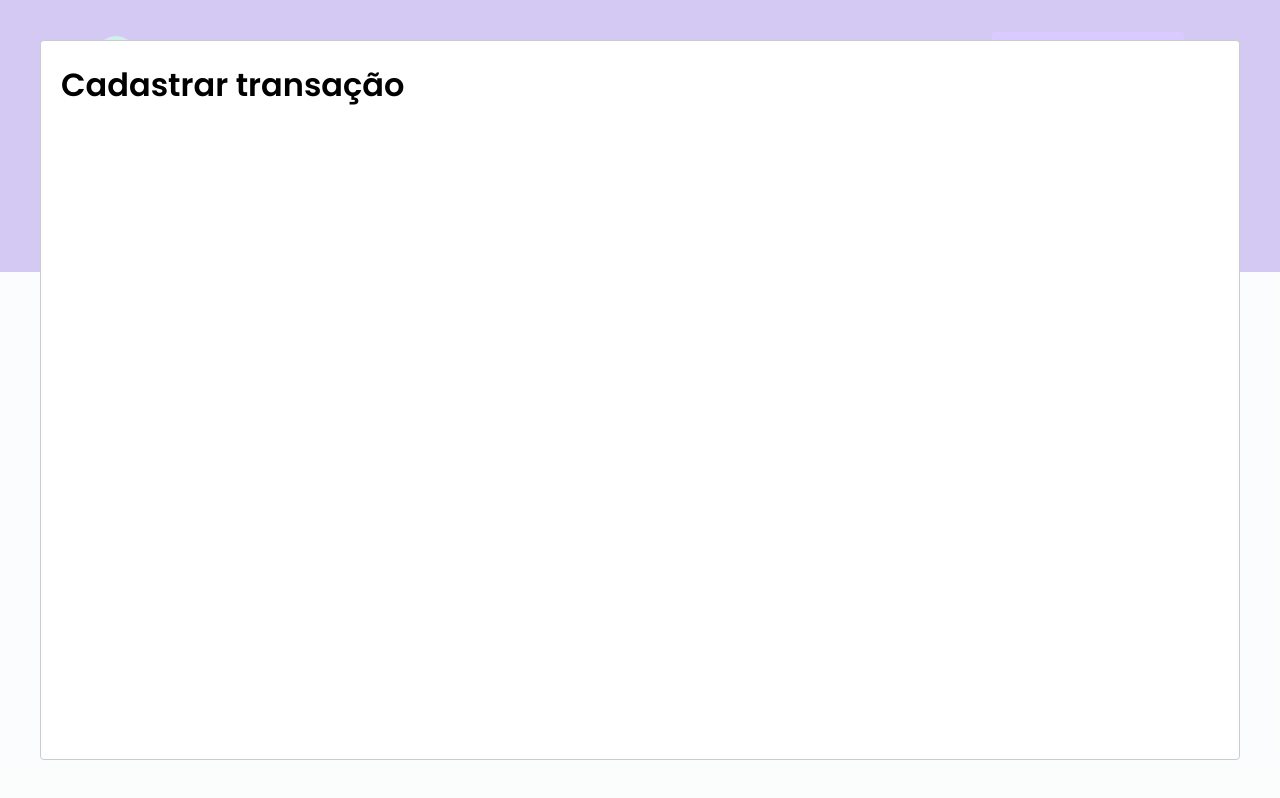
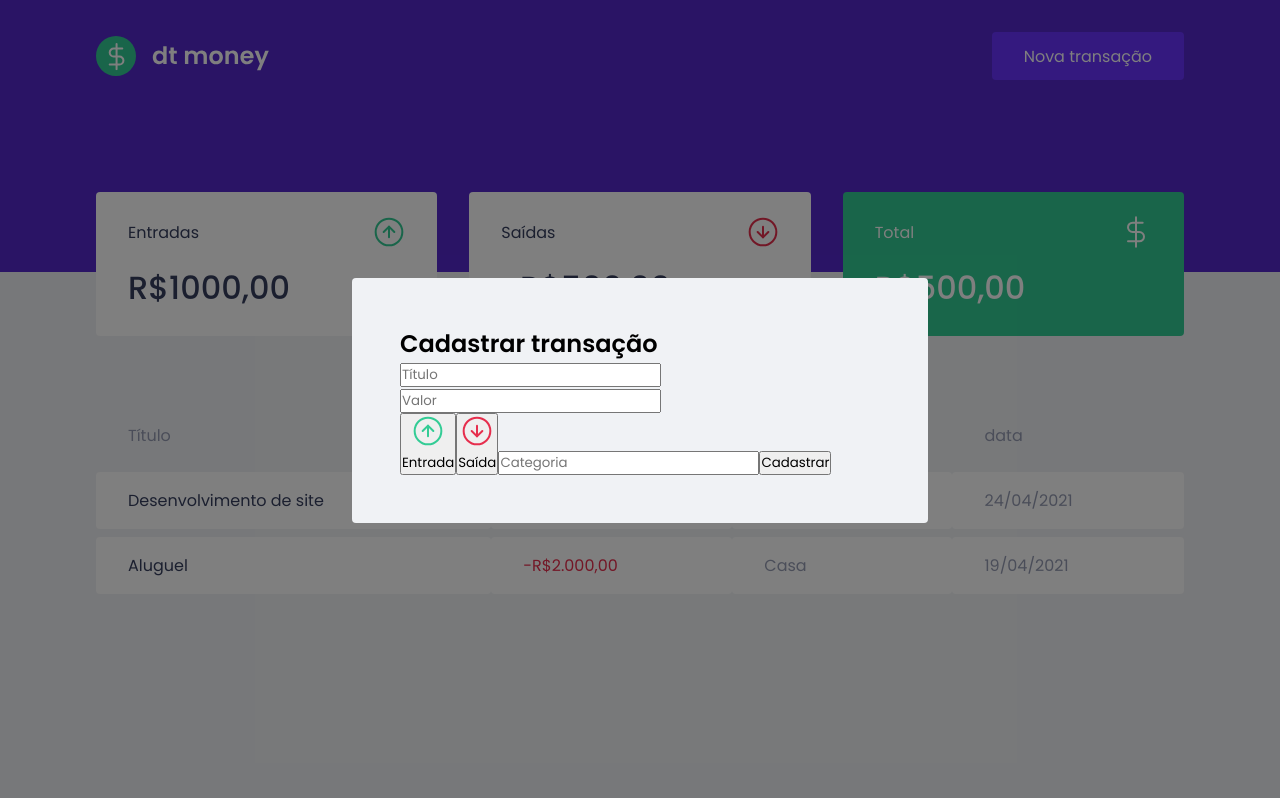
Before and after one commit to victorassiso/dt-money, a React (Create React App) app: page / in a window 1280 px wide. Both pictures are taken after a click on the button "Nova transação". Built offline with nearby package versions, Linux system fonts and the light colour scheme; no server answers; what miragejs would draw is missing.

Commit message:
Creating and styling New Transaction Modal

```diff
--- a/src/App.tsx
+++ b/src/App.tsx
@@ -3,6 +3,7 @@ import { Header } from "./components/Header/header";
 import { GlobalStyle } from './styles/global';
 import { useState } from 'react';
 import Modal from 'react-modal';
+import { NewTransactionModal } from "./components/NewTransactionModal/newTransactionModal";
 
 Modal.setAppElement('#root');
 
@@ -21,12 +22,10 @@ export function App() {
     <>
       <Header onOpenNewTransactionModal={handleOpenNewTransactionModal} />
       <Dashboard />
-      <Modal
+      <NewTransactionModal
         isOpen={isNewTransactionModalOpen}
         onRequestClose={handleCloseNewTransactionModal}
-      >
-        <h1>Cadastrar transação</h1>
-      </Modal>
+      />
       <GlobalStyle />
     </>
   );
--- /dev/null
+++ b/src/components/NewTransactionModal/NewTransactionModal.styles.css
@@ -0,0 +1,16 @@
+.NewTransactionModalOverlay{
+  background: var(--blue);
+  position: fixed;
+  top: 0;
+  bottom: 0;
+  right: 0;
+  left: 0;
+
+  display: flex;
+  align-items: center;
+  justify-content: center;
+}
+
+.NewTransactionModalContent{
+
+}
--- /dev/null
+++ b/src/components/NewTransactionModal/newTransactionModal.styles.ts
@@ -0,0 +1,22 @@
+import styled from 'styled-components';
+
+export const Container = styled.form`
+
+
+  .NewTransactionModalOverlay{
+    background: var(--blue);
+    position: fixed;
+    top: 0;
+    bottom: 0;
+    right: 0;
+    left: 0;
+
+    display: flex;
+    align-items: center;
+    justify-content: center;
+  }
+
+  .NewTransactionModalContent{
+
+  }
+`;
--- /dev/null
+++ b/src/components/NewTransactionModal/newTransactionModal.tsx
@@ -0,0 +1,47 @@
+import Modal from 'react-modal';
+import { Container } from './newTransactionModal.styles'
+import incomeImg from '../../assets/income.svg'
+import outcomeImg from '../../assets/outcome.svg'
+
+interface NewTransactionModalProps {
+  isOpen: boolean;
+  onRequestClose: () => void;
+}
+
+export function NewTransactionModal({ isOpen, onRequestClose}: NewTransactionModalProps) {
+  return (
+    <Modal
+      isOpen={isOpen}
+      onRequestClose={onRequestClose}
+      overlayClassName="NewTransactionModalOverlay"
+      className="NewTransactionModalContent"
+    >
+      <Container>
+        <h2>Cadastrar transação</h2>
+        <input
+          placeholder="Título"
+        />
+        <input
+          type="number"
+          placeholder="Valor"
+        />
+        <div>
+          <button className="deposit" type="button">
+            <img src={incomeImg} alt="deposit" />
+            <p>Entrada</p>
+          </button>
+          <button className="withdraw" type="button">
+            <img src={outcomeImg} alt="withdraw" />
+            <p>Saída</p>
+          </button>
+          <input
+            placeholder="Categoria"
+          />
+          <button type="submit">
+            Cadastrar
+          </button>
+        </div>
+      </Container>
+    </Modal>
+  );
+}
--- a/src/styles/global.ts
+++ b/src/styles/global.ts
@@ -55,4 +55,27 @@ export const GlobalStyle = createGlobalStyle`
     opacity: 0.6;
     cursor: not-allowed;
   }
+
+  .NewTransactionModalOverlay{
+  background: rgba(0, 0, 0, 0.5);
+  position: fixed;
+  top: 0;
+  bottom: 0;
+  right: 0;
+  left: 0;
+
+  display: flex;
+  align-items: center;
+  justify-content: center;
+}
+
+.NewTransactionModalContent{
+  background: var(--background);
+  width: 100%;
+  max-width: 576px;
+  padding: 3rem;
+  position: relative;
+  border-radius: 0.25rem;
+}
+
 `;
```
